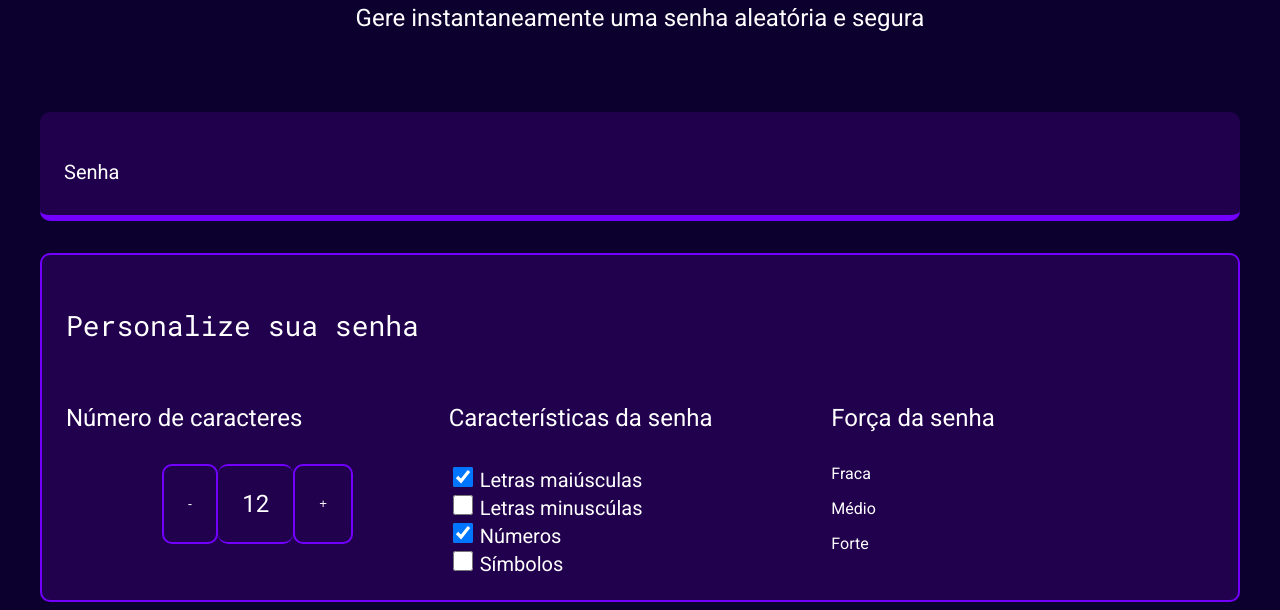
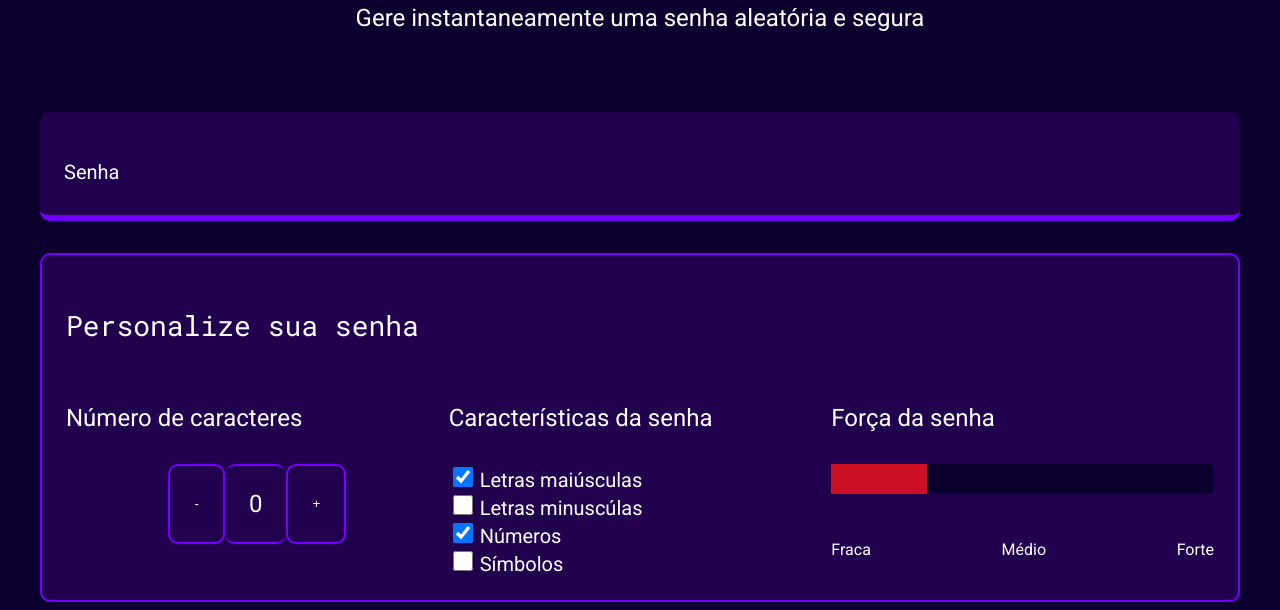
Before and after one commit to GabrielFl81/gb-senha-seguras, a plain HTML site: page index.html in a window 1280 px wide. Shown: the part 213-823 px from the top of the page. Drawn offline with Linux system fonts and the light colour scheme.

Commit message:
Add files via upload

```diff
--- a/index.html
+++ b/index.html
@@ -26,7 +26,7 @@
                     <h4 class="parametro-senha__titulo">Número de caracteres</h4>
                     <div class="parametro-senha-botoes">
                         <button class="parametro-senha__botao">-</button>
-                        <p class="parametro-senha__texto">12</p>
+                        <p class="parametro-senha__texto">0</p>
                         <button class="parametro-senha__botao">+</button>
                     </div>
                 </div>
@@ -52,15 +52,17 @@
                 <div class="parametro-senha">
                     <h4 class="parametro-senha__titulo">Força da senha</h4>
                     <div class="barra"></div>
-                    <div class="fraca"></div>
-                    <div class="parametro-senha-textos"></div>
-                    <p>Fraca</p>
-                    <p>Médio</p>
-                    <p>Forte</p>
+                    <div class="forca fraca"></div>
+                    <div class="parametro-senha-textos">
+                        <p>Fraca</p>
+                        <p>Médio</p>
+                        <p>Forte</p>
+                    </div>
                 </div>
             </div>
         </div>
     </section>
+    <script src="main.js"></script>
 </body>
 
 </html>
--- /dev/null
+++ b/main.js
@@ -0,0 +1,12 @@
+const numeroSenha = document.querySelector('.parametro-senha__texto');
+
+numeroSenha.textContent = 0;
+
+const botoes = document.querySelectorAll('.parametro-senha__botao');
+
+botoes[0].onclick = diminuiTamanho;
+
+function diminuiTamanho(){
+
+}
+console.log(botoes);
--- a/style.css
+++ b/style.css
@@ -99,6 +99,7 @@ body{
     border-radius: 10px;
     padding: 24px;
 }
+
 .parametro-senha__texto{
     padding: 24px;
     border-top: 2px solid var(--borda);
@@ -119,6 +120,37 @@ label{
 }
 
 .barra{
+    background-color: var(--cor-de-fundo);
+    height: 30px;
+    width: 100%;
+    /* border: 1px solid var(--borda); */
+    border-radius: 5px;
+}
+
+.forca{
+    height: 30px;
+    position: relative;
+    bottom: 30px;
+}
+
+.fraca{
+    width: 25%;
+    background-color: #CD0F24;
+}
+
+.media{
+    width: 50%;
+    background-color: #FAFA08;
+}
+
+.forte{
+    width: 100%;
+    background-color: #00FF85;
+}
+
+.parametro-senha-textos{
+    display: flex;
+    justify-content: space-between;
 
 }
 
```
